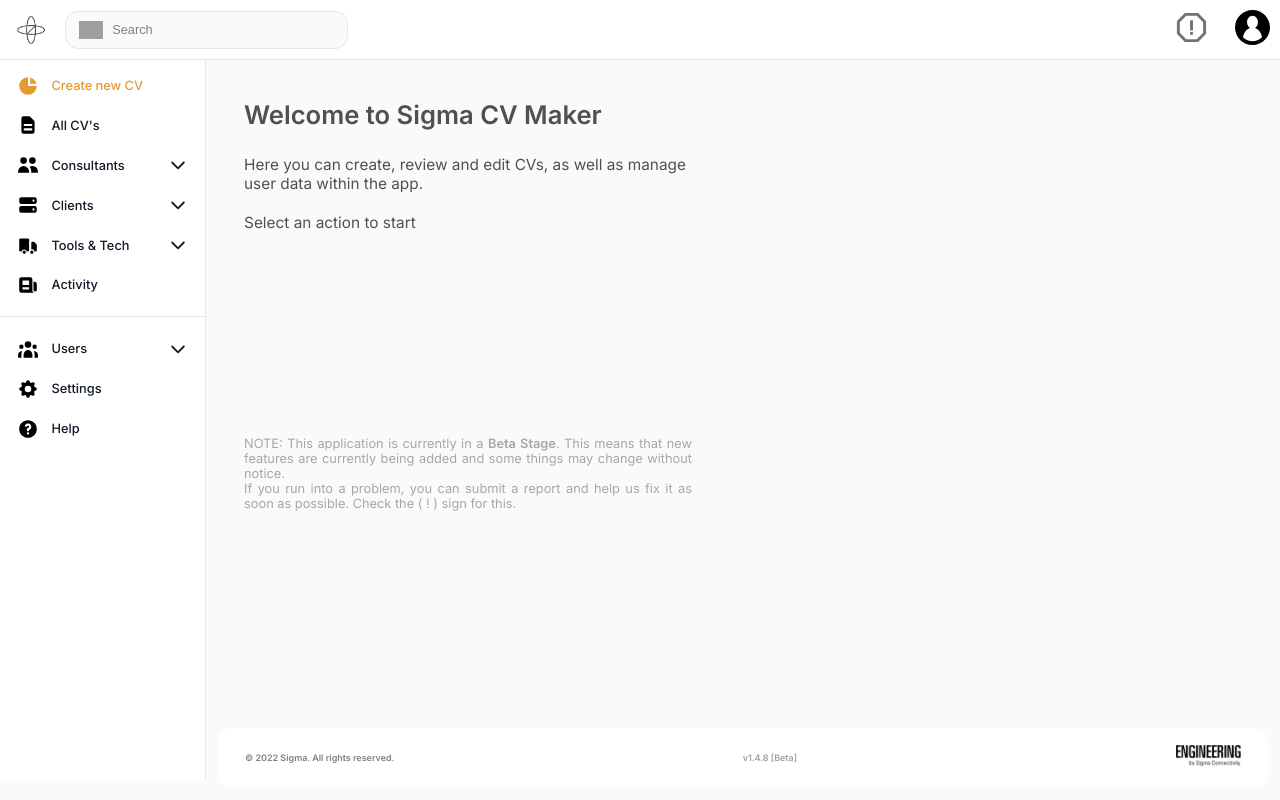
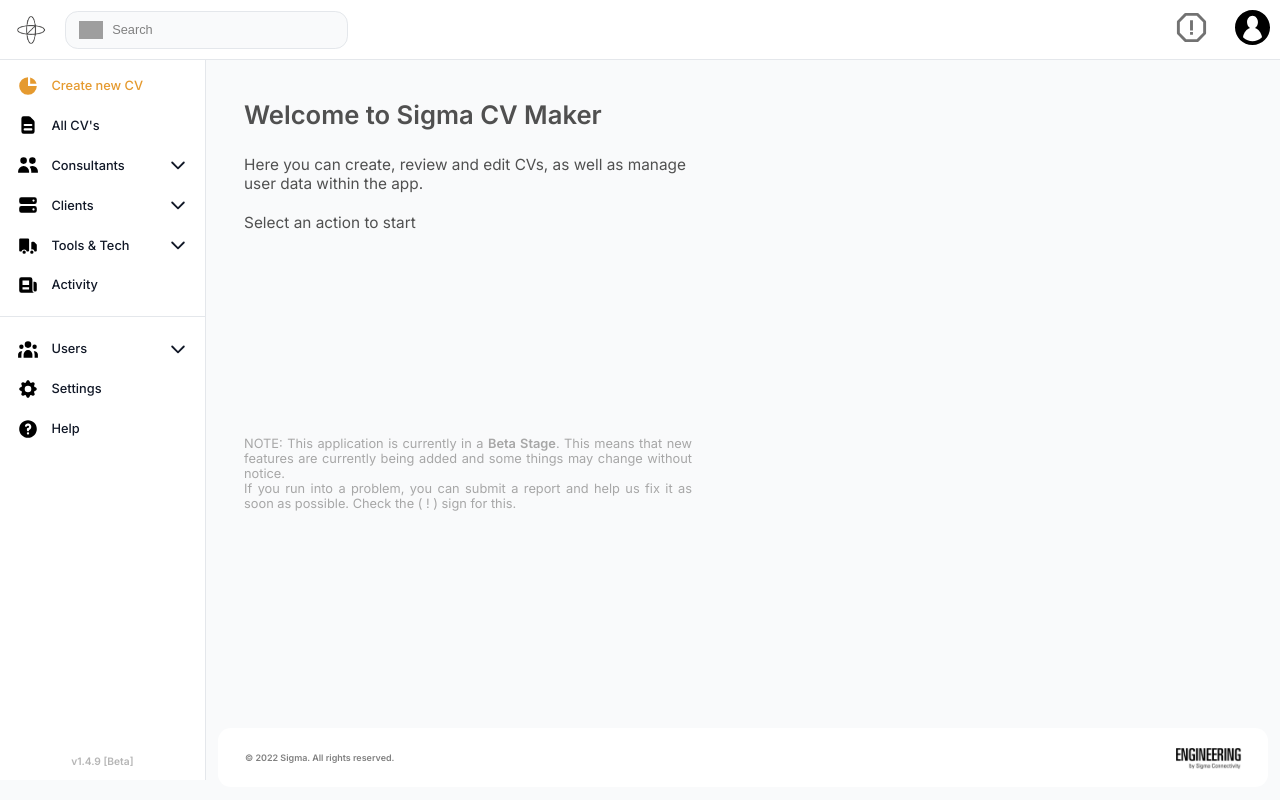
Before and after one commit to guillesotelo/sigma-cvmaker, a React (Create React App) app: page / in a window 1280 px wide. Built offline with nearby package versions, Linux system fonts and the light colour scheme; no server answers; sample sign-in values are in the browser's storage; grey boxes are pictures that could not be loaded.

Commit message:
fixed user update

```diff
--- a/src/components/DataTable/index.js
+++ b/src/components/DataTable/index.js
@@ -1,14 +1,10 @@
-import React, { useState, useEffect } from 'react'
-import { useDispatch } from 'react-redux'
+import React, { useState } from 'react'
 import { useHistory } from 'react-router-dom'
 import EditIcon from '../../icons/edit-icon.svg'
 import TrashCan from '../../icons/trash-icon.svg'
 import DownloadIcon from '../../icons/download-icon.svg'
 import MoonLoader from "react-spinners/MoonLoader"
 import './styles.css'
-import ResumePDF from '../Resume'
-import { pdf } from '@react-pdf/renderer'
-import { saveAs } from 'file-saver'
 
 export default function DataTable(props) {
     const {
@@ -101,7 +97,7 @@
                                                     setResumeData(row)
                                                 } else handleItem(i)
                                             }}>
-                                            {header.value === 'date' || header.value === 'updatedAt' ? `${new Date(row[header.value]).toDateString()} ${new Date(row[header.value]).toLocaleTimeString()}` :
+                                            {header.value === 'date' || header.value === 'createdAt' || header.value === 'updatedAt' ? `${new Date(row[header.value]).toDateString()} ${new Date(row[header.value]).toLocaleTimeString()}` :
                                                 header.value === 'isManager' || header.value === 'isAdmin' ?
                                                     row[header.value] ? 'Yes' : 'No'
                                                     :
--- a/src/components/Footer/index.js
+++ b/src/components/Footer/index.js
@@ -1,5 +1,4 @@
 import React from 'react'
-import { VERSION } from '../../constants/app'
 import EngineeringLogo from '../../assets/logos/engineering_by_sigma.png'
 import './styles.css'
 
@@ -14,7 +13,6 @@
                 }}>Sigma Connectivity Engineering</h4>
                 <h4 className='footer-text-row'>Mobilvägen 10, 223 62 Lund, Sweden </h4> */}
             {/* </div> */}
-            <h4 className='footer-version'>{VERSION}</h4>
             {/* <div className='footer-text'>
                 <h4 className='footer-contact footer-hover' onClick={(e) => {
                     e.preventDefault()
--- a/src/components/Footer/styles.css
+++ b/src/components/Footer/styles.css
@@ -49,12 +49,6 @@
     color: #6D0E00;
 }
 
-.footer-version {
-    font-size: .7vw;
-    width: 30%;
-    color: rgb(160, 160, 160);
-}
-
 .footer-logo-container {
     width: 30%;
     text-align: right;
@@ -63,6 +57,7 @@
 .footer-logo {
     height: 1.8vw;
     padding: 0 2vw;
+    margin-top: .5vw;
     cursor: pointer;
 }
 
--- a/src/components/Resume/index.js
+++ b/src/components/Resume/index.js
@@ -11,7 +11,6 @@
     StyleSheet,
     Image,
     Font,
-    PDFDownloadLink,
     pdf
 } from '@react-pdf/renderer'
 import SigmaLogo from '../../assets/logos/sigma.png'
--- a/src/components/SideBar/index.js
+++ b/src/components/SideBar/index.js
@@ -3,6 +3,7 @@
 import { useHistory } from 'react-router-dom'
 import { toast } from 'react-toastify'
 import { APP_COLORS } from '../../constants/app'
+import { VERSION } from '../../constants/app'
 import ChartPie from '../../icons/chart-pie.svg'
 import DocText from '../../icons/document-text.svg'
 import UsersIcon from '../../icons/users.svg'
@@ -114,6 +115,7 @@
                     </div>
                 </div>
             </div>
+            <h4 className='sidebar-version'>{VERSION}</h4>
         </div>
     )
 }
--- a/src/components/SideBar/styles.css
+++ b/src/components/SideBar/styles.css
@@ -7,6 +7,7 @@
     min-height: 90vh;
     border-right: 1px solid #E4E7EB;
     background-color: white;
+    position: relative;
 }
 
 .sidebar-section {
@@ -60,3 +61,11 @@
 .sidebar-arrow {
     height: 20px;
 }
+
+.sidebar-version {
+    font-size: .8vw;
+    /* width: 30%; */
+    bottom: 0;
+    position: absolute;
+    color: #b5b5b5;
+}
--- a/src/constants/app.js
+++ b/src/constants/app.js
@@ -1,4 +1,4 @@
-export const VERSION = 'v1.4.8 [Beta]'
+export const VERSION = 'v1.4.9 [Beta]'
 
 export const APP_COLORS = {
     YELLOW: '#E59A2F',
--- a/src/pages/Consultants.js
+++ b/src/pages/Consultants.js
@@ -144,7 +144,7 @@
             setLoading(true)
             if (checkData()) {
                 if (isNew) {
-                    const saved = await dispatch(createUser({ ...data, profilePic })).then(data => data.payload)
+                    const saved = await dispatch(createUser({ ...data, profilePic, user })).then(data => data.payload)
                     if (saved) toast.success('User data saved successfully')
                     else toast.error('Error saving changes')
                     getAllUsers()
--- a/src/pages/Register.js
+++ b/src/pages/Register.js
@@ -26,7 +26,7 @@
   const registerUser = async () => {
     try {
       setLoading(true)
-      const created = await dispatch(createUser({ ...data, profilePic })).then(data => data.payload)
+      const created = await dispatch(createUser({ ...data, profilePic, user })).then(data => data.payload)
 
       if (created) {
         setLoading(false)
--- a/src/pages/Users.js
+++ b/src/pages/Users.js
@@ -13,7 +13,8 @@
     updateUserData,
     getProfileImage,
     getAllManagers,
-    deleteUser
+    deleteUser,
+    createUser
 } from '../store/reducers/user'
 import { toast } from 'react-toastify'
 import { APP_COLORS } from '../constants/app'
@@ -40,7 +41,7 @@
     const userHeaders = [
         {
             name: 'ADDED',
-            value: 'date'
+            value: 'createdAt'
         },
         {
             name: 'FULL NAME',
@@ -142,10 +143,15 @@
         try {
             setLoading(true)
             if (checkData()) {
-                const updated = await dispatch(updateUserData({ _id: users[selectedUser]._id, profilePic, newData: data })).then(data => data.payload)
-
-                if (updated) toast.success('User data saved successfully')
-                else toast.error('Error saving changes')
+                if (isNew) {
+                    const saved = await dispatch(createUser({ ...data, profilePic, user })).then(data => data.payload)
+                    if (!saved) return toast.error('Error saving user')
+                    toast.success('User saved successfully')
+                } else {
+                    const updated = await dispatch(updateUserData({ _id: users[selectedUser]._id, profilePic, newData: data, user })).then(data => data.payload)
+                    if (updated) toast.success('User data saved successfully')
+                    else toast.error('Error saving changes')
+                }
                 getAllUsers()
             } else {
                 setLoading(false)
@@ -154,9 +160,11 @@
 
             setLoading(false)
             setIsEdit(false)
+            setIsNew(false)
         } catch (err) {
             setLoading(false)
             setIsEdit(false)
+            setIsNew(false)
             toast.error('Error saving changes')
         }
     }
@@ -189,6 +197,17 @@
             console.error(err)
             toast.error('Error removing user')
         }
+    }
+
+    const generatePass = () => {
+        const chars = "0123456789abcdefghijklmnopqrstuvwxyzABCDEFGHIJKLMNOPQRSTUVWXYZ"
+        const passwordLength = 8
+        let password = ""
+        for (let i = 0; i < passwordLength; i++) {
+            let randomNumber = Math.floor(Math.random() * chars.length);
+            password += chars.substring(randomNumber, randomNumber + 1);
+        }
+        return updateData('password', password, true)
     }
 
     return (
@@ -344,7 +363,14 @@
                             updateData={updateData}
                             placeholder='Mobilvägen 10, Lund, Sweden'
                             value={data.location || ''}
-                            style={{ marginBottom: '1vw' }}
+                        />
+                        <InputField
+                            label='Login Password'
+                            type='text'
+                            name='password'
+                            updateData={updateData}
+                            placeholder='Write new password'
+                            style={{ color: 'rgb(71, 71, 71)', marginBottom: '1vw' }}
                         />
                         <SwitchBTN
                             label='Is Manager?'
@@ -473,7 +499,14 @@
                                 updateData={updateData}
                                 placeholder='Mobilvägen 10, Lund, Sweden'
                                 value={data.location || ''}
-                                style={{ marginBottom: '1vw' }}
+                            />
+                            <InputField
+                                label='Login Password'
+                                type='text'
+                                name='password'
+                                updateData={updateData}
+                                value={data.password || data.password === '' ? data.password : generatePass()}
+                                style={{ color: 'rgb(71, 71, 71)', marginBottom: '1vw' }}
                             />
                             <SwitchBTN
                                 label='Is Manager?'
```
Also changed, not shown: src/pages/CVs.js (+1 -9 lines).
